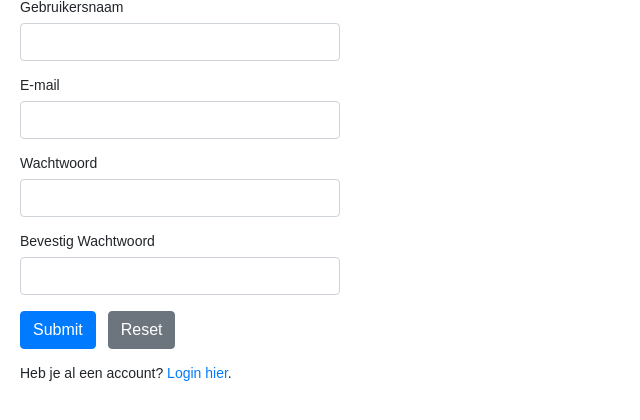
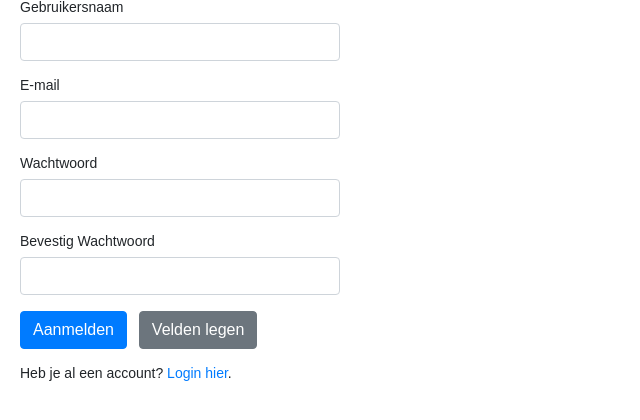
Before and after one commit to 28toby10/login-system, a PHP site: page /register.php in a window 1280 px wide. Shown: the part 99-519 px from the top of the page, without its empty margins (0-640 px from the left). Run offline with PHP 8.4, Linux system fonts and the light colour scheme.

Commit message:
frontend v1.2.1

```diff
--- a/register.php
+++ b/register.php
@@ -145,8 +145,8 @@ if($_SERVER["REQUEST_METHOD"] == "POST"){
                 <span class="invalid-feedback"><?php echo $confirm_password_err; ?></span>
             </div>
             <div class="form-group">
-                <input type="submit" class="btn btn-primary" value="Submit">
-                <input type="reset" class="btn btn-secondary ml-2" value="Reset">
+                <input type="submit" class="btn btn-primary" value="Aanmelden">
+                <input type="reset" class="btn btn-secondary ml-2" value="Velden legen">
             </div>
             <p>Heb je al een account? <a href="login.php">Login hier</a>.</p>
         </form>
```
